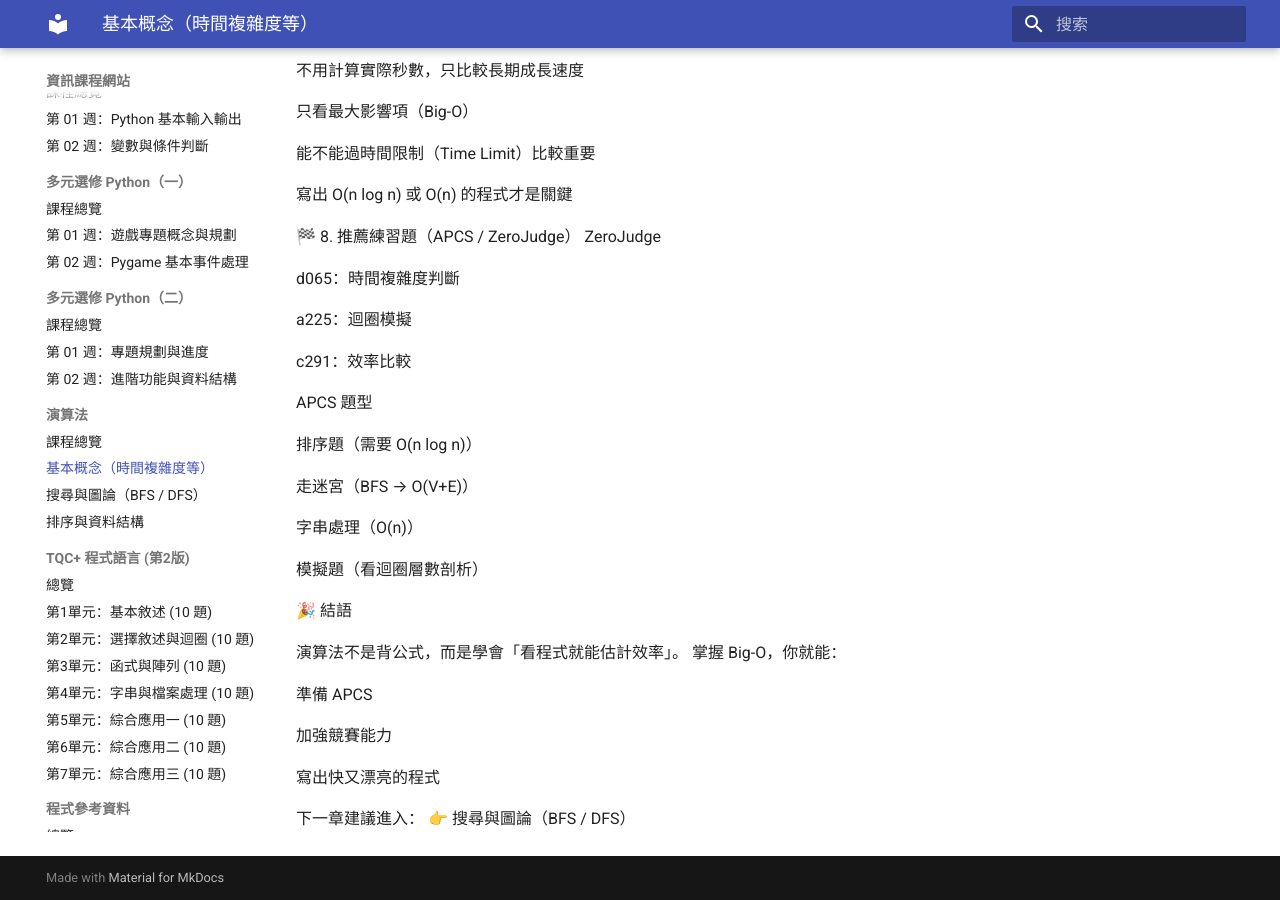
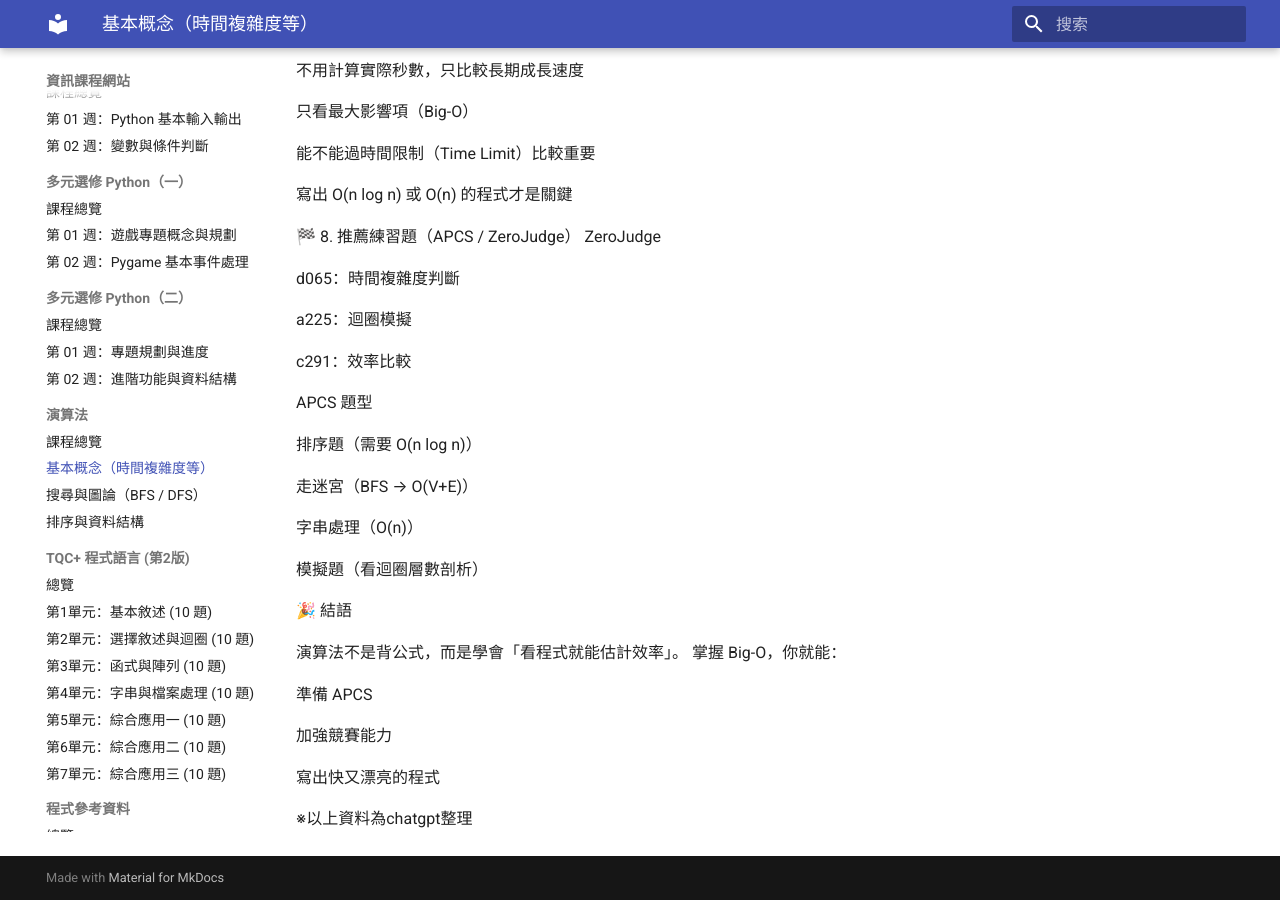
Before and after one commit to be6922/cs-course-site, an MkDocs documentation site: the page built from docs/algorithms/basic.md, in a window 1280 px wide and 900 px high, scrolled down 2936 px. Built offline with MkDocs 1.6.1 and Material for MkDocs 9.7.7, drawn with Linux system fonts in a browser that asks for light colours.

Commit message:
Update basic.md by removing next chapter suggestion
Removed suggestion for next chapter on searching and graph theory.

```diff
--- a/docs/algorithms/basic.md
+++ b/docs/algorithms/basic.md
@@ -180,5 +180,4 @@ APCS 題型
 
 寫出快又漂亮的程式
 
-下一章建議進入：
-👉 搜尋與圖論（BFS / DFS）
+※以上資料為chatgpt整理
```
